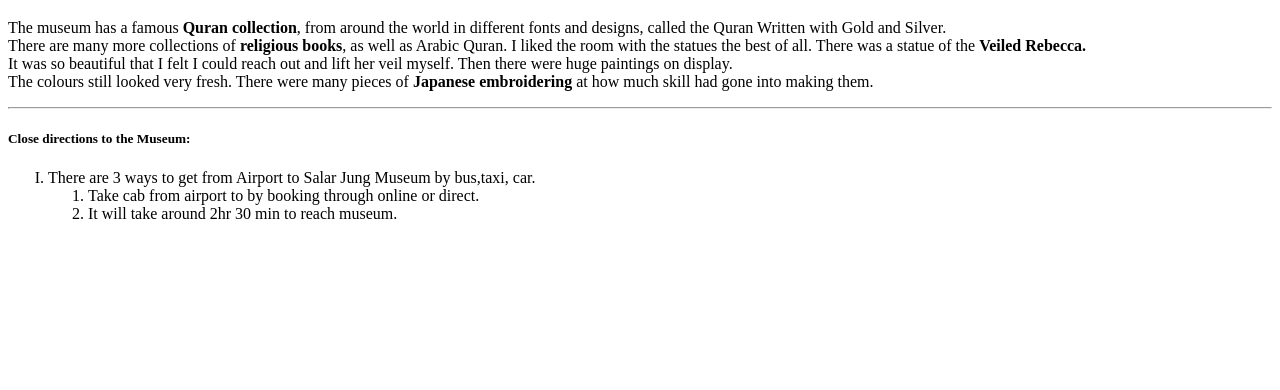
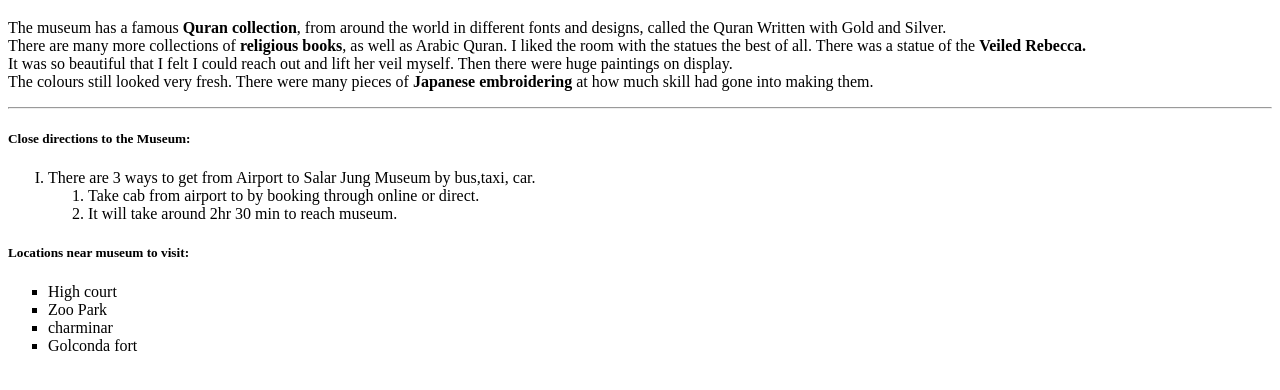
Before and after one commit to 44-563-Web-Apps-F22/44563-webapps-assignment-3-PankajV04, a plain HTML site: page index.html in a window 1280 px wide. Shown: the part 100-490 px from the top of the page. Drawn offline with Linux system fonts and the light colour scheme.

Commit message:
Added nearby location details

```diff
--- a/index.html
+++ b/index.html
@@ -23,5 +23,14 @@
             </ol>
         </ol>
 
+        <h5>Locations near museum to visit:</h5>
+        <ul style="list-style-type:square;">
+            <li>High court</li>
+            <li>Zoo Park</li>
+            <li>charminar</li>
+            <li>Golconda fort</li>
+        </ul>
+
+
     </body>
 </html>
```
